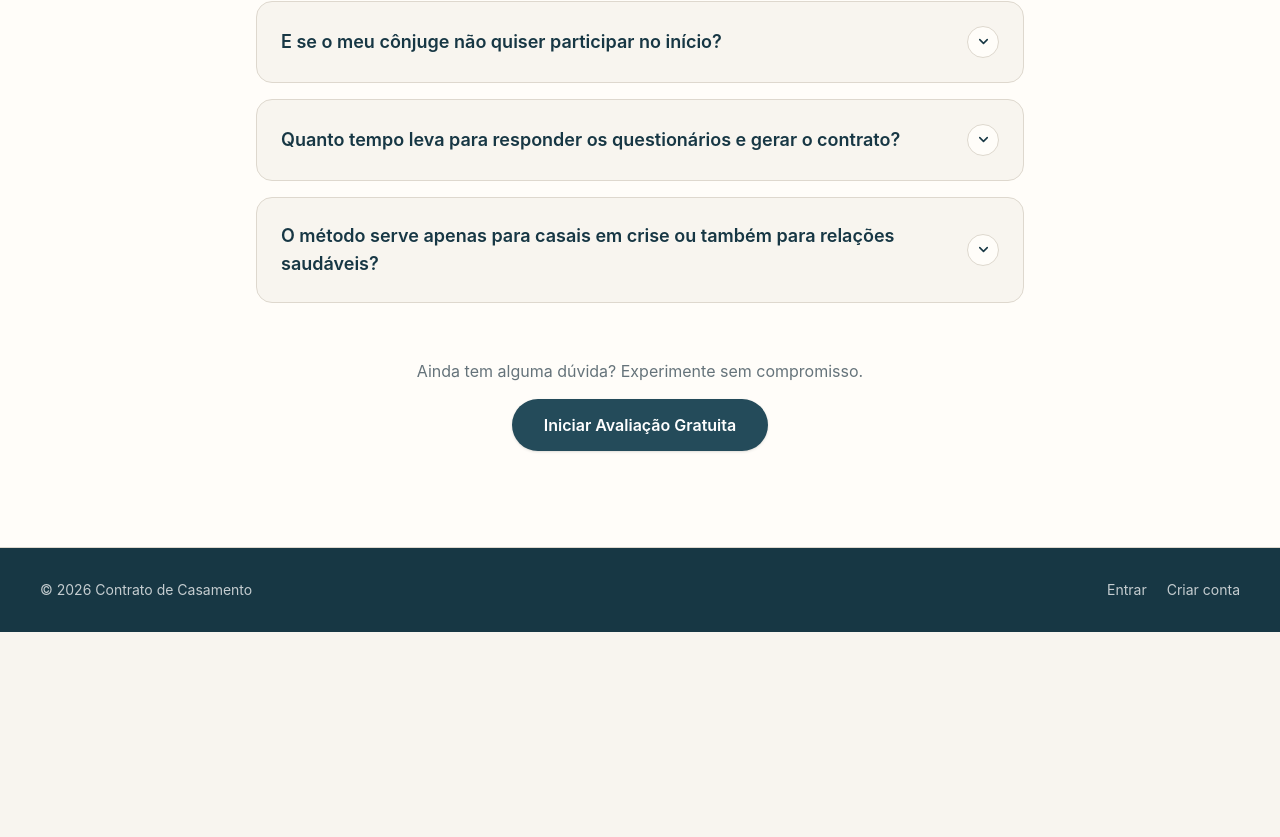
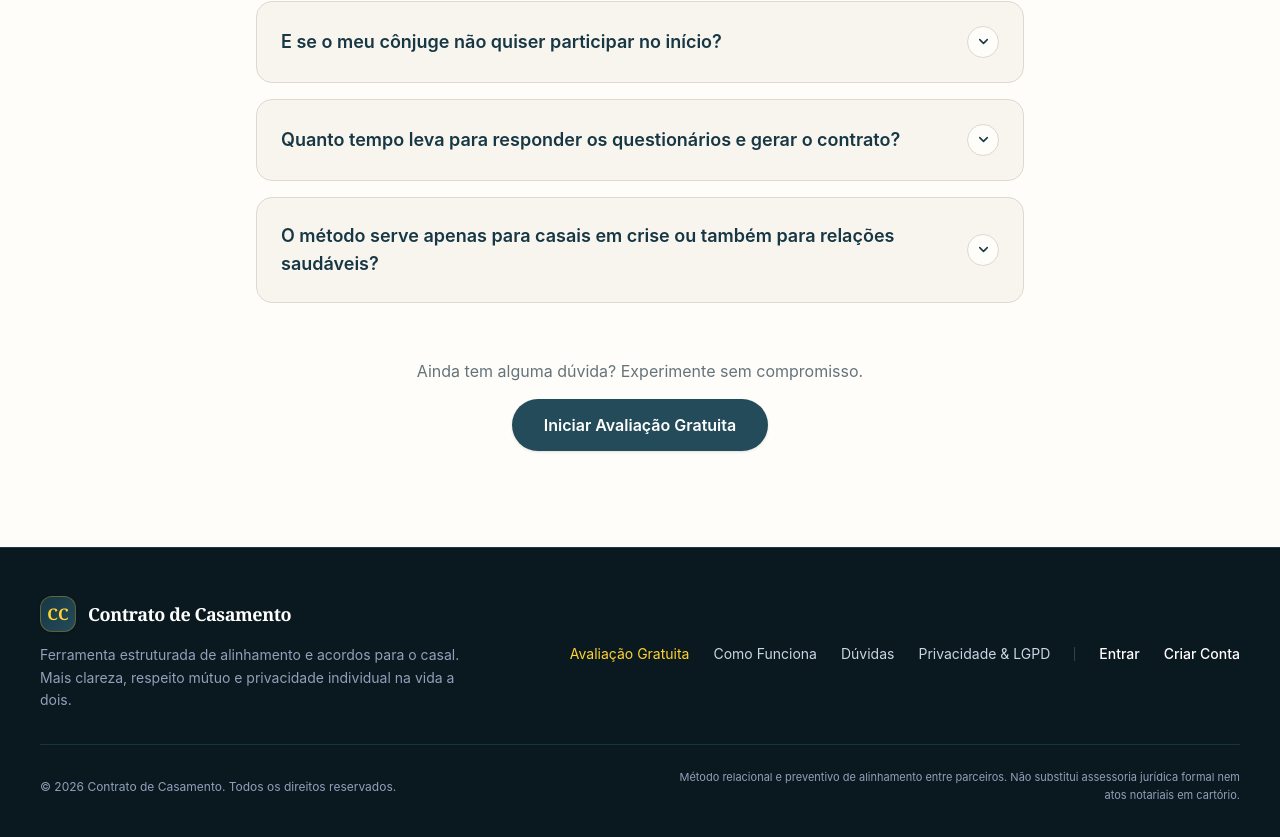
Before and after one commit to Rhemarketing/site_contrato_casamento, a Next.js app: page / in a window 1280 px wide. Shown: the part 3773-4610 px from the top of the page. Before the commit the page ends 4405 px from the top, so only its background shows below. Built offline with nearby package versions, Linux system fonts and the light colour scheme; no server answers.

Commit message:
feat: add homepage and site footer components

```diff
--- a/src/app/page.tsx
+++ b/src/app/page.tsx
@@ -228,7 +228,7 @@ export default function HomePage() {
         </PageContainer>
       </section>
 
-      <section className="dark-roadmap-section py-20 sm:py-28">
+      <section id="passo-a-passo" className="dark-roadmap-section py-20 sm:py-28">
         <div className="dark-roadmap-texture" />
 
         {/* Ambient Top Glow */}
@@ -405,7 +405,7 @@ export default function HomePage() {
         </PageContainer>
       </section>
 
-      <section className="border-t border-line bg-surface py-16 sm:py-24">
+      <section id="duvidas" className="border-t border-line bg-surface py-16 sm:py-24">
         <PageContainer>
           <div className="mx-auto max-w-2xl text-center">
             <p className="text-xs font-semibold uppercase tracking-[0.2em] text-accent sm:text-sm">
--- a/src/components/layout/site-footer.tsx
+++ b/src/components/layout/site-footer.tsx
@@ -2,11 +2,82 @@ import Link from "next/link";
 import { PageContainer } from "@/components/ui/page-container";
 
 export function SiteFooter() {
+  const currentYear = new Date().getFullYear();
+
   return (
-    <footer className="border-t border-line bg-brand-strong py-8 text-white/75">
-      <PageContainer className="flex flex-col gap-4 text-sm sm:flex-row sm:items-center sm:justify-between">
-        <p>© {new Date().getFullYear()} Contrato de Casamento</p>
-        <div className="flex gap-5"><Link href="/login" className="hover:text-white">Entrar</Link><Link href="/cadastro" className="hover:text-white">Criar conta</Link></div>
+    <footer className="border-t border-[#1b3846] bg-[#0a1820] text-slate-300">
+      <PageContainer className="py-10 sm:py-12">
+        <div className="flex flex-col gap-8 lg:flex-row lg:items-center lg:justify-between">
+          {/* Identidade e Proposta */}
+          <div className="max-w-md">
+            <Link href="/" className="inline-flex items-center gap-3">
+              <span className="flex size-9 items-center justify-center rounded-xl border border-amber-400/30 bg-gradient-to-br from-[#173744] to-[#244b5a] font-serif text-base font-bold text-amber-300 shadow-sm">
+                CC
+              </span>
+              <span className="font-serif text-lg font-bold tracking-tight text-white">
+                Contrato de Casamento
+              </span>
+            </Link>
+            <p className="mt-3 text-xs leading-relaxed text-slate-400 sm:text-sm">
+              Ferramenta estruturada de alinhamento e acordos para o casal. Mais clareza, respeito mútuo e privacidade individual na vida a dois.
+            </p>
+          </div>
+
+          {/* Links Essenciais de Navegação */}
+          <nav
+            aria-label="Navegação do rodapé"
+            className="flex flex-wrap items-center gap-x-6 gap-y-3 text-xs sm:text-sm"
+          >
+            <Link
+              href="/cadastro?callbackUrl=%2Fadmissao%2Fquestionario"
+              className="text-amber-300 transition-colors hover:text-amber-200"
+            >
+              Avaliação Gratuita
+            </Link>
+            <Link
+              href="/#passo-a-passo"
+              className="transition-colors hover:text-white"
+            >
+              Como Funciona
+            </Link>
+            <Link
+              href="/#duvidas"
+              className="transition-colors hover:text-white"
+            >
+              Dúvidas
+            </Link>
+            <Link
+              href="/contrato/privacidade"
+              className="transition-colors hover:text-white"
+            >
+              Privacidade & LGPD
+            </Link>
+            <span className="hidden h-3.5 w-px bg-slate-700 sm:inline-block" />
+            <Link
+              href="/login"
+              className="font-medium text-white transition-colors hover:text-amber-200"
+            >
+              Entrar
+            </Link>
+            <Link
+              href="/cadastro"
+              className="font-medium text-white transition-colors hover:text-amber-200"
+            >
+              Criar Conta
+            </Link>
+          </nav>
+        </div>
+
+        {/* Linha Divisória */}
+        <div className="mt-8 border-t border-[#173441] pt-6">
+          <div className="flex flex-col gap-4 text-xs text-slate-400 sm:flex-row sm:items-center sm:justify-between">
+            <p>© {currentYear} Contrato de Casamento. Todos os direitos reservados.</p>
+
+            <p className="text-[11px] leading-relaxed text-slate-400 sm:max-w-xl sm:text-right">
+              Método relacional e preventivo de alinhamento entre parceiros. Não substitui assessoria jurídica formal nem atos notariais em cartório.
+            </p>
+          </div>
+        </div>
       </PageContainer>
     </footer>
   );
```
